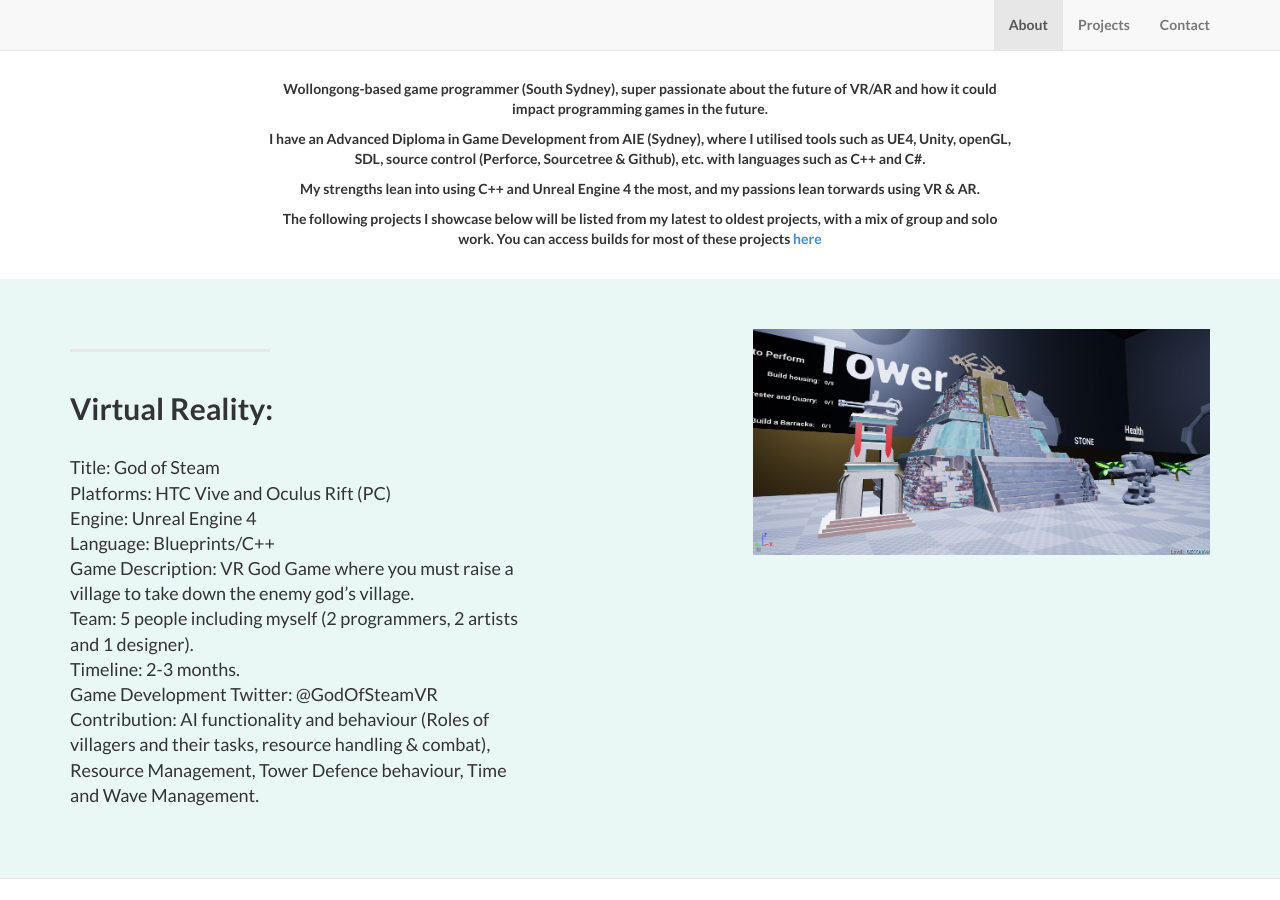
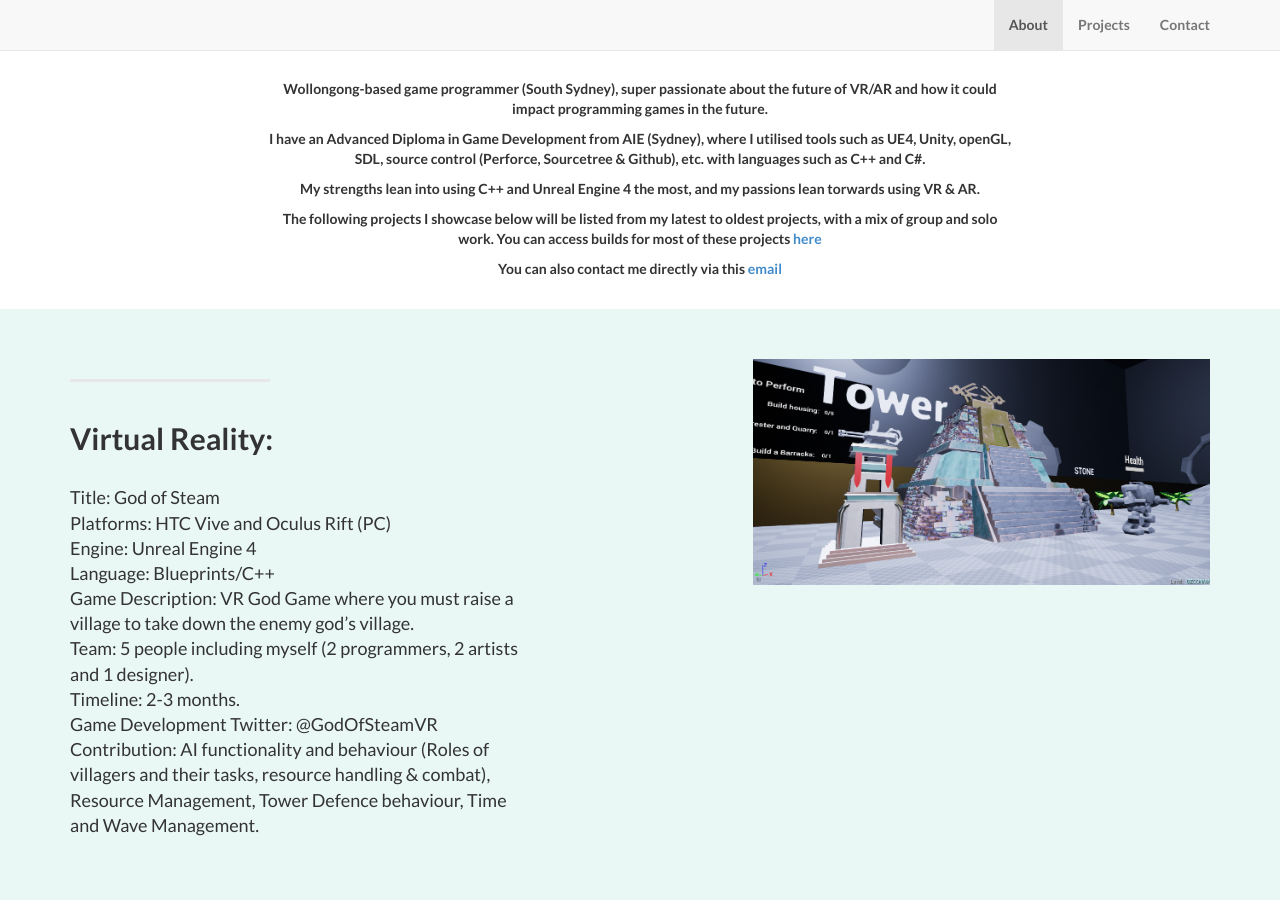
Before and after one commit to kaitlynm1/kaitlynm1.github.io, a Jekyll site: the page built from index.html, in a window 1280 px wide and 900 px high, scrolled down 821 px. Built offline with Jekyll 4.4.1, drawn with Linux system fonts in a browser that asks for light colours.

Commit message:
Putting email under a link (so spambots do not pick it up, will add email to contact buttons at later date)

```diff
--- a/_includes/about.html
+++ b/_includes/about.html
@@ -10,6 +10,7 @@
                 <p>I have an Advanced Diploma in Game Development from AIE (Sydney),  where I utilised tools such as UE4, Unity, openGL, SDL, source control (Perforce, Sourcetree & Github), etc. with languages such as C++ and C#.</p>
                 <p>My strengths lean into using C++ and Unreal Engine 4 the most, and my passions lean torwards using VR & AR.</p>
                 <p>The following projects I showcase below will be listed from my latest to oldest projects, with a mix of group and solo work. You can access builds for most of these projects <a href="https://drive.google.com/drive/folders/1GxWe41jvipFrVWJTQcKBjXm4viQUkxlu?usp=sharing">here</a> </p>
+                <p>You can also contact me directly via this <a href="kaitlyn@1tronic.com">email</a></p>
                 <br/>
               </div>
         </div>
```
